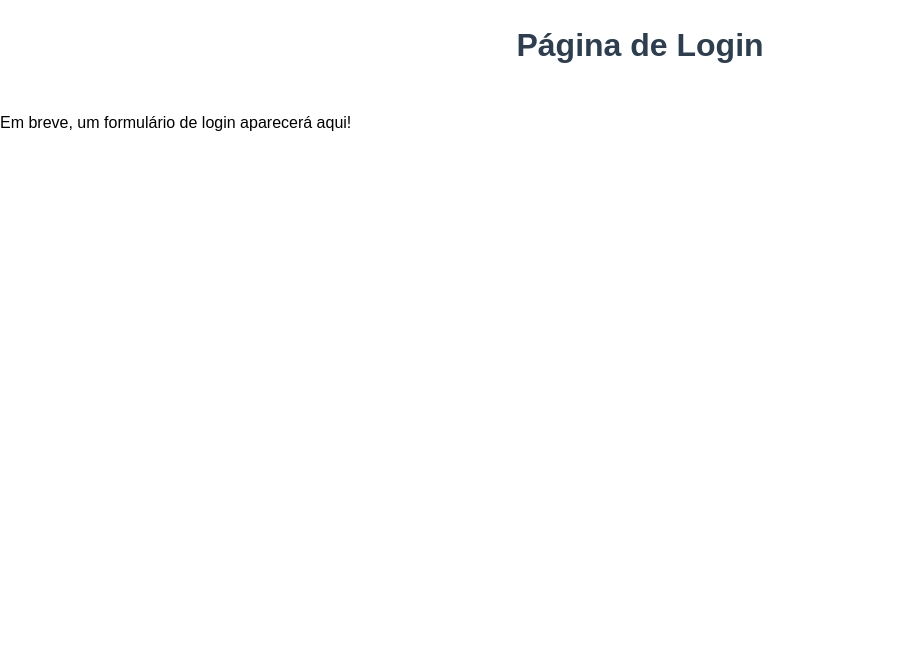
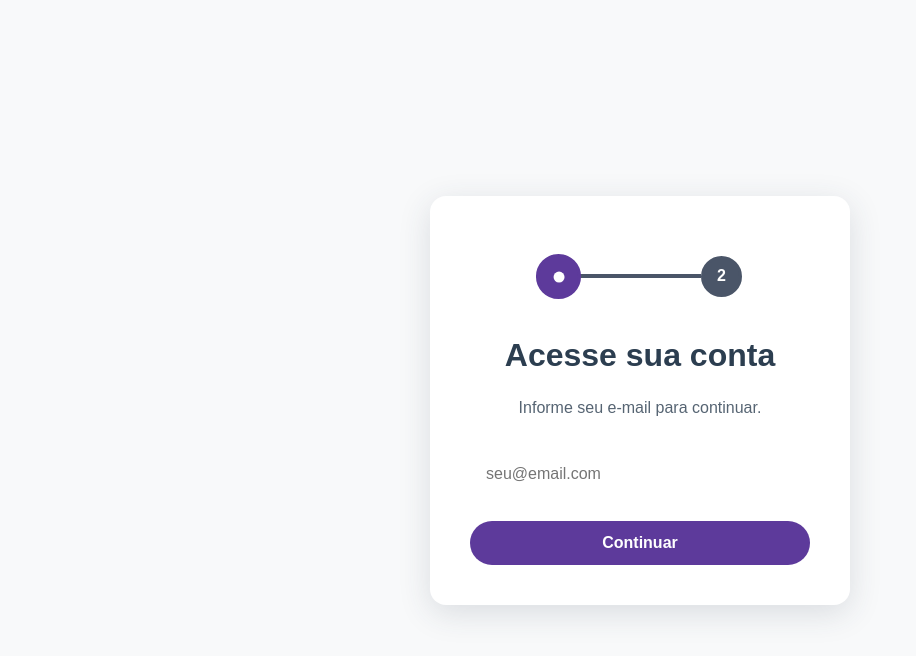
Before and after one commit to FeCocco/gestao-clinica-api-frontend, a React (Vite) app: page /login in a window 1280 px wide. Shown: the top 656 px of the page, without its empty margins (0-916 px from the left). Built offline with nearby package versions, Linux system fonts and the light colour scheme.

Commit message:
Login page implementation concept

```diff
--- a/src/pages/Login.css
+++ b/src/pages/Login.css
@@ -4,5 +4,158 @@
     align-items: center;
     justify-content: center;
     height: 100vh;
-    background-color: #f0f2f5;
+    background-color: var(--light-gray-bg);
+    font-family: 'Poppins', sans-serif;
 }
+
+.login-box {
+    background-color: var(--white);
+    padding: 40px;
+    border-radius: 16px;
+    box-shadow: 0 8px 32px rgba(44, 62, 80, 0.15);
+    width: 100%;
+    max-width: 420px;
+    box-sizing: border-box;
+}
+
+.login-form {
+    display: flex;
+    flex-direction: column;
+    gap: 15px;
+}
+
+.login-form h2 {
+    color: var(--dark-blue-text);
+    margin: 0 0 10px 0;
+    text-align: center;
+}
+
+.login-form p {
+    color: var(--dark-blue-text);
+    opacity: 0.8;
+    text-align: center;
+    margin: 0 0 20px 0;
+}
+
+.login-input {
+    padding: 12px 15px;
+    border-radius: 8px;
+    border: 1px solid var(--white);
+    font-size: 1rem;
+    width: 100%;
+    box-sizing: border-box;
+}
+
+.login-input:focus {
+    outline: none;
+    border-color: var(--purple-main);
+    box-shadow: 0 0 0 2px rgba(93, 58, 155, 0.2);
+}
+
+.login-button {
+    color: var(--white);
+    background-color: var(--purple-main);
+    border: 1px solid transparent;
+    cursor: pointer;
+    border-radius: 2rem;
+    padding: 12px 24px;
+    font-size: 1rem;
+    font-weight: bold;
+    transition: all 0.3s ease;
+    margin-top: 10px;
+}
+
+.login-button:hover {
+    background-color: var(--purple-main);
+    transform: translateY(-2px);
+    box-shadow: 0 4px 15px rgba(93, 58, 155, 0.4);
+}
+
+.form-header {
+    display: flex;
+    align-items: center;
+    position: relative;
+    justify-content: center;
+    margin-bottom: 10px;
+}
+
+.form-header h2 {
+    margin: 0;
+}
+
+.back-button {
+    position: absolute;
+    left: 0;
+    background: none;
+    border: none;
+    font-size: 1.5rem;
+    cursor: pointer;
+    color: var(--dark-blue-text);
+}
+
+.stepper-container {
+    display: flex;
+    align-items: center;
+    justify-content: center;
+    width: 60%;
+    margin: 20px auto 40px;
+}
+
+.step-wrapper {
+    display: flex;
+    flex-direction: column;
+    align-items: center;
+}
+
+.step-circle {
+    width: 35px;
+    height: 35px;
+    border-radius: 50%;
+    background-color: #4a5568;
+    color: #fff;
+    display: flex;
+    align-items: center;
+    justify-content: center;
+    font-weight: bold;
+    transition: all 0.4s ease;
+    border: 3px solid #4a5568;
+    z-index: 2;
+}
+
+.step-circle.active {
+    background-color: var(--purple-main);
+    border-color: var(--purple-main);
+    transform: scale(1.1);
+    color: transparent;
+    position: relative;
+}
+
+.step-circle.active::before {
+    content: '';
+    width: 10px;
+    height: 10px;
+    border-radius: 50%;
+    background-color: var(--white);
+    position: absolute;
+    top: 50%;
+    left: 50%;
+    transform: translate(-50%, -50%);
+}
+
+.step-circle.completed {
+    background-color: var(--purple-main);
+    border-color: var(--purple-main);
+    color: var(--white);
+    font-size: 1.2rem;
+}
+
+.step-line {
+    flex: 1;
+    height: 4px;
+    background-color: #4a5568;
+    transition: background-color 0.4s ease;
+}
+
+.step-line.completed {
+    background-color: var(--purple-main);
+}
--- a/src/pages/Login.jsx
+++ b/src/pages/Login.jsx
@@ -1,8 +1,123 @@
+import { useState } from 'react';
+import './Login.css';
+
+// simulacao de e-mails já cadastrados. ***implementar backend***
+const registeredUsers = ['usuario@email.com', 'teste@clinica.com'];
+
 function Login() {
+    const [step, setStep] = useState(1); // 1: Email, 2: Senha, 3: Cadastro
+    const [email, setEmail] = useState('');
+
+    const handleEmailSubmit = (e) => {
+        e.preventDefault();
+        if (registeredUsers.includes(email)) {
+            setStep(2);
+        } else {
+            setStep(3);
+        }
+    };
+
+    const handleBack = () => {
+        setStep(1);
+        setEmail(email);
+    }
+
+    const renderStepContent = () => {
+        switch (step) {
+            case 1:
+                return (
+                    <form onSubmit={handleEmailSubmit} className="login-form">
+                        <h2>Acesse sua conta</h2>
+                        <p>Informe seu e-mail para continuar.</p>
+                        <input
+                            type="email"
+                            value={email}
+                            onChange={(e) => setEmail(e.target.value)}
+                            placeholder="seu@email.com"
+                            required
+                            className="login-input"
+                        />
+                        <button type="submit" className="login-button">Continuar</button>
+                    </form>
+                );
+            case 2:
+                return (
+                    <form className="login-form">
+                        <div className="form-header">
+                            <button type="button" onClick={handleBack} className="back-button">←</button>
+                            <h2>Olá novamente!</h2>
+                        </div>
+                        <p>Seu e-mail: <strong>{email}</strong></p>
+                        <p>Agora, digite sua senha para acessar.</p>
+                        <input
+                            type="password"
+                            placeholder="Sua senha"
+                            required
+                            className="login-input"
+                        />
+                        <button type="submit" className="login-button">Entrar</button>
+                    </form>
+                );
+            case 3:
+                return (
+                    <form className="login-form">
+                        <div className="form-header">
+                            <button type="button" onClick={handleBack} className="back-button">←</button>
+                            <h2>Crie sua conta</h2>
+                        </div>
+                        <p>Ótimo! Para criar sua conta, preencha os campos abaixo.</p>
+                        <p>E-mail para cadastro: <strong>{email}</strong></p>
+                        <input
+                            type="text"
+                            placeholder="Nome completo"
+                            required
+                            className="login-input"
+                        />
+                        <input
+                            type="password"
+                            placeholder="Crie uma senha"
+                            required
+                            className="login-input"
+                        />
+                        <button type="submit" className="login-button">Cadastrar e Acessar</button>
+                    </form>
+                );
+            default:
+                return null;
+        }
+    };
+
+    const Stepper = () => {
+        // define qual etapa visual está ativa.
+        // se for o passo 2 (senha) ou 3 (cadastro), a etapa visual é a mesma (a segunda).
+        const isStep1Active = step === 1;
+        const isStep2Active = step === 2 || step === 3;
+        const isStep1Completed = step > 1; // a primeira etapa está completa se passamos dela
+
+        return (
+            <div className="stepper-container">
+                <div className="step-wrapper">
+                    <div className={`step-circle ${isStep1Completed ? 'completed' : ''} ${isStep1Active ? 'active' : ''}`}>
+                        {isStep1Completed ? '✔' : '1'}
+                    </div>
+                </div>
+                <div className={`step-line ${isStep1Completed ? 'completed' : ''}`}></div>
+                <div className="step-wrapper">
+                    <div className={`step-circle ${isStep2Active ? 'active' : ''}`}>
+                        2
+                    </div>
+                </div>
+            </div>
+        );
+    };
+
+
     return (
         <div className="login-container">
-            <h2>Página de Login</h2>
-            <p>Em breve, um formulário de login aparecerá aqui!</p>
+            <div className="login-box">
+                <Stepper />
+                {renderStepContent()}
+            </div>
         </div>
-    )
-}export default Login;
+    );
+} export default Login;
```
